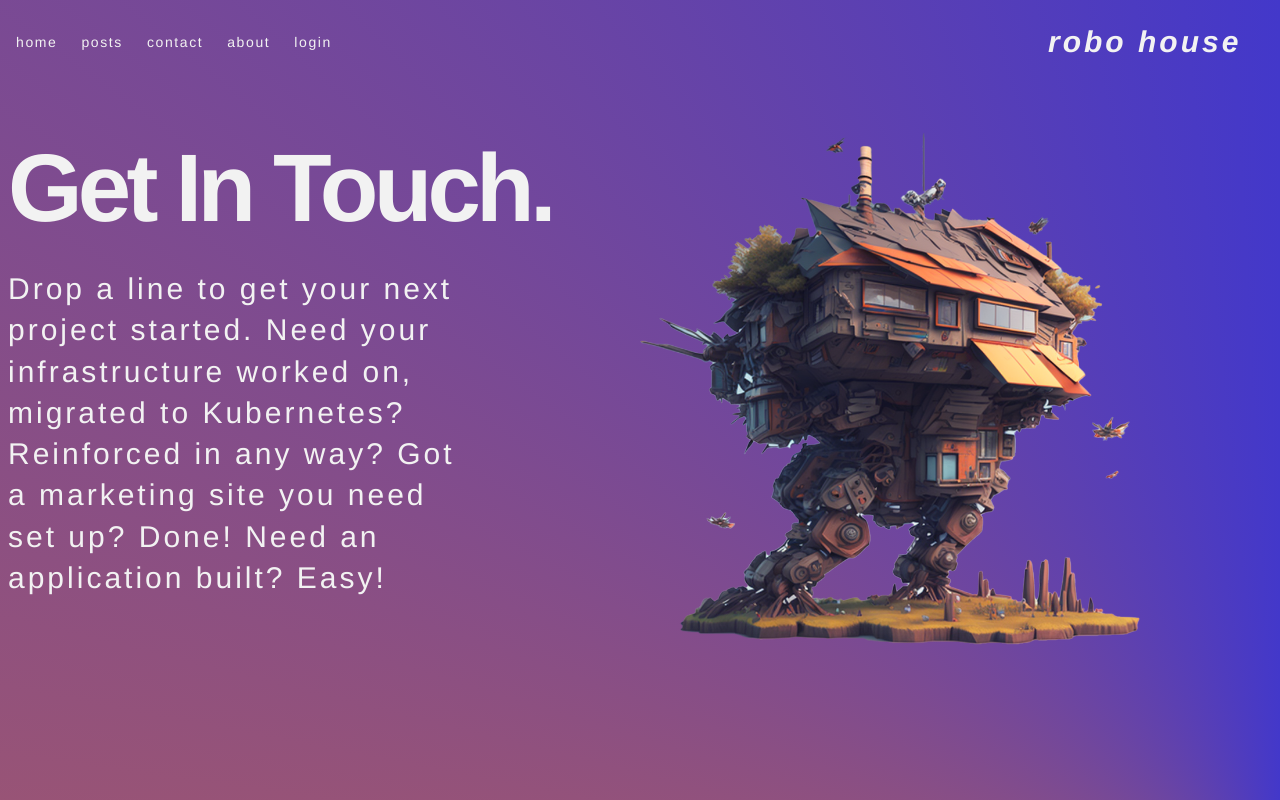
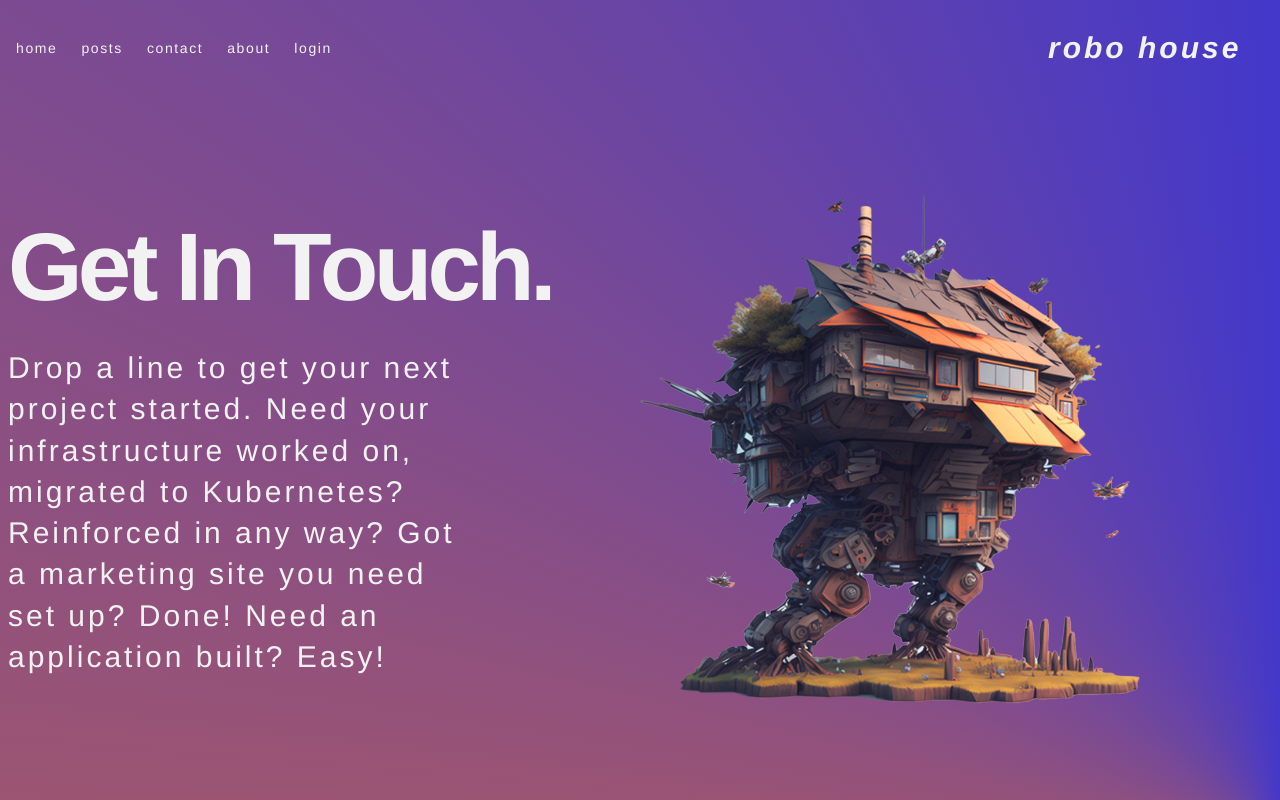
Before and after one commit to kevin-wynn/robo-house, a Next.js app: page /contact in a window 1280 px wide. Shown: the top 800 px of the page. Built offline with nearby package versions, Linux system fonts and the light colour scheme; no server answers; a web font is replaced by a local one.

Commit message:
fix hero layout for large screens

```diff
--- a/components/Header.tsx
+++ b/components/Header.tsx
@@ -4,7 +4,7 @@ import { Logo } from "./Logo";
 
 export const Header = ({ user }: { user: any }) => {
   return (
-    <div className="flex p-4 mb-12 text-white flex-col-reverse sm:flex-row w-full items-center justify-center font-light">
+    <div className="z-20 flex p-4 mb-12 h-24 text-white flex-col-reverse sm:flex-row w-full items-center justify-center font-light">
       <div className="w-full flex justify-center items-center md:justify-start">
         <ul className="flex flex-row flex-wrap list-none tracking-widest">
           <li className="mr-6">
--- a/components/HeroContent.tsx
+++ b/components/HeroContent.tsx
@@ -8,7 +8,7 @@ export const HeroContent = ({
   image: ReactElement;
 }) => {
   return (
-    <div className="justify-center min-h-screen w-full grid grid-cols-1 md:grid-cols-2">
+    <div className="justify-center items-center md:-mt-24 min-h-screen w-full grid grid-cols-1 md:grid-cols-2">
       <div className="w-full text-white p-8 md:p-2">{content}</div>
       <div className="w-full">{image}</div>
     </div>
```
